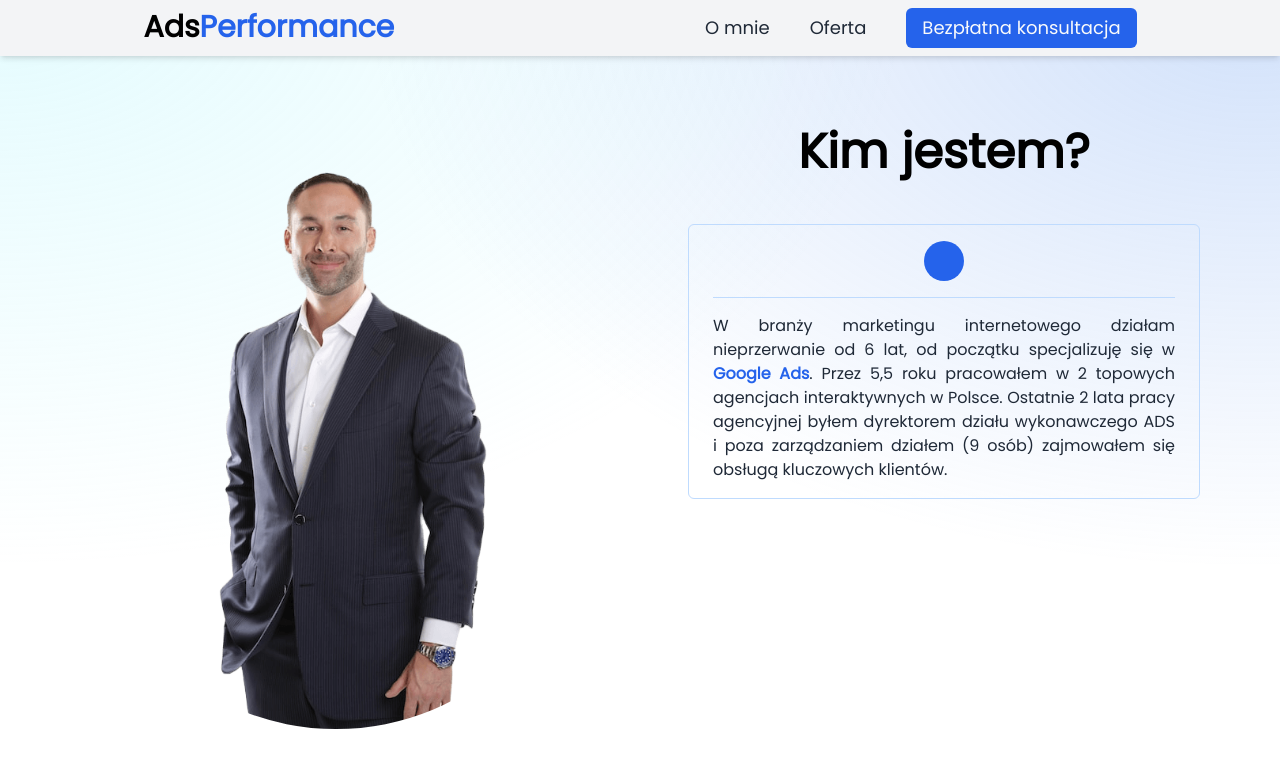
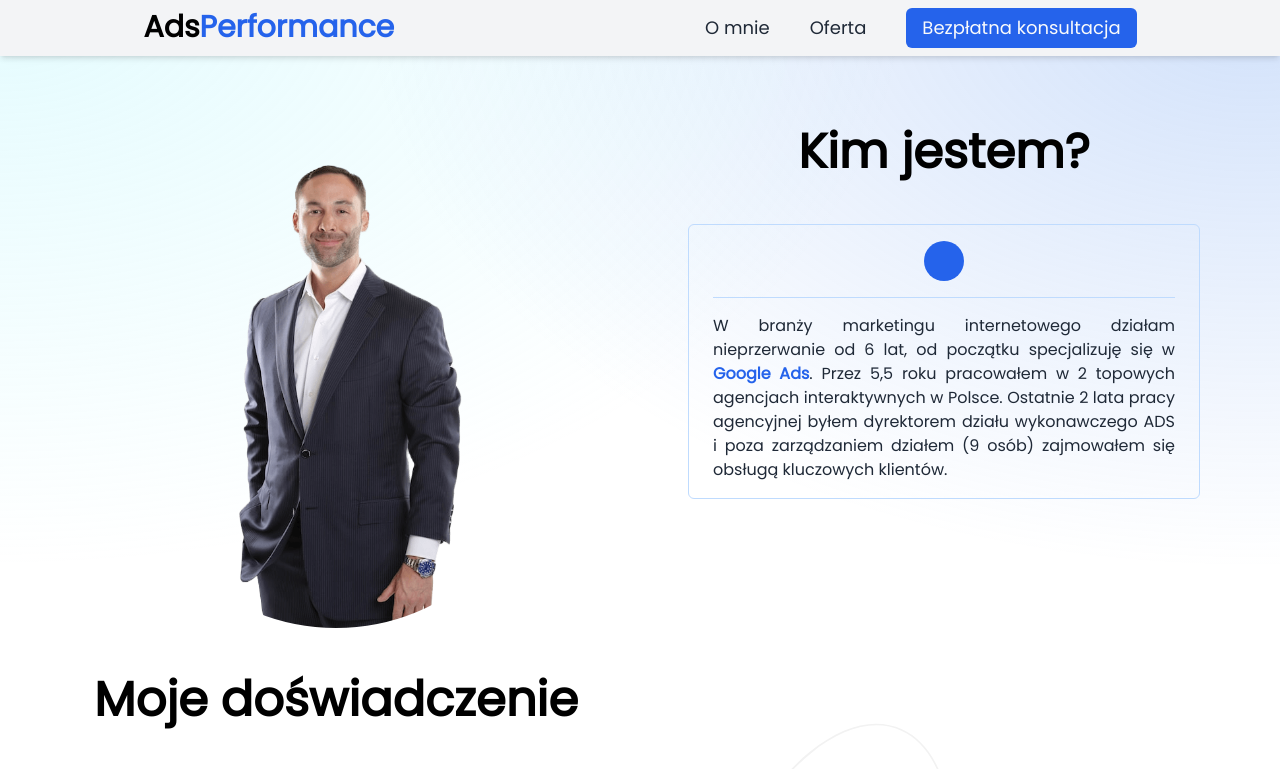
Before and after one commit to Daishi00/adsGoal, a SvelteKit app: page /o-mnie in a window 1280 px wide. Shown: the top 769 px of the page. Built offline with nearby package versions, Linux system fonts and the light colour scheme; some icons are missing.

Commit message:
add page transitions

```diff
--- a/src/lib/components/Form/Form.svelte
+++ b/src/lib/components/Form/Form.svelte
@@ -5,8 +5,8 @@
 </script>
 
 <form name="contact" method="POST" data-netlify="true" class="container max-w-lg">
-	<Input label="Imię" name="name" />
-	<Input label="Email" name="email" />
+	<Input type="text" label="Imię" name="name" />
+	<Input type="email" label="Email" name="email" />
 	<div>
 		<TextArea label="Wiadomość" name="message" />
 	</div>
--- a/src/lib/components/Form/Input.svelte
+++ b/src/lib/components/Form/Input.svelte
@@ -1,15 +1,16 @@
 <script lang="ts">
 	export let label: string;
 	export let name: string;
+	export let type: 'email' | 'text';
 </script>
 
 <p>
 	<label class="text-gray-600"
 		>{label} <br />
 		<input
-			type="text"
 			class="w-full h-8 border-blue-200 border-2 rounded-md my-2 focus:outline-none focus:border-blue-600 p-1"
 			{name}
+			{type}
 		/></label
 	>
 </p>
--- a/src/lib/components/Prices/PriceList.svelte
+++ b/src/lib/components/Prices/PriceList.svelte
@@ -2,6 +2,7 @@
 	import Button from '../Button.svelte';
 	import PriceItem from './PriceItem.svelte';
 	import { prices } from './constants';
+	import { blur } from 'svelte/transition';
 </script>
 
 <ul class="grid grid-cols-1 xl:grid-cols-3 place-items-center gap-4">
--- /dev/null
+++ b/src/lib/components/Transition.svelte
@@ -0,0 +1,11 @@
+<script lang="ts">
+	import { fade } from 'svelte/transition';
+	export let key: string;
+	export let duration: number = 300;
+</script>
+
+{#key key}
+	<main in:fade={{ duration }} class="overflow-y-visible flex flex-1 justify-center">
+		<slot />
+	</main>
+{/key}
--- a/src/routes/+layout.svelte
+++ b/src/routes/+layout.svelte
@@ -2,14 +2,18 @@
 	import '../app.css';
 	import Header from '$lib/components/Header.svelte';
 	import Footer from '$lib/components/Footer.svelte';
+	import PageTransition from '$lib/components/Transition.svelte';
+	import type { PageData } from './$types';
+
+	export let data: PageData;
 </script>
 
 <div class="flex flex-col h-screen">
 	<Header />
-	<main class="flex flex-1 justify-center">
+	<PageTransition key={data.url} duration={200}>
 		<div class="container mt-32 mb-16 mx-8">
 			<slot />
 		</div>
-	</main>
+	</PageTransition>
 	<Footer />
 </div>
--- /dev/null
+++ b/src/routes/+layout.ts
@@ -0,0 +1,5 @@
+import type { LayoutLoad } from './$types';
+
+export const load: LayoutLoad = ({ url }) => {
+	return { url: url.pathname };
+};
--- a/src/routes/o-mnie/+page.svelte
+++ b/src/routes/o-mnie/+page.svelte
@@ -6,9 +6,9 @@
 	import Card from '$lib/components/Card/Card.svelte';
 </script>
 
-<div class="grid grid-cols-1 lg:grid-cols-2 gap-y-12 lg:gap-y-0">
-	<div class="flex justify-center place-items-start order-2 lg:order-1">
-		<img src={man} alt="Person in suit" class="rounded-full h-5/6" />
+<div class="grid grid-cols-1 lg:grid-cols-2 gap-y-12">
+	<div class="flex justify-center place-items-start order-2 lg:order-1 h-full">
+		<img src={man} alt="Person in suit" class="rounded-full h-[500px]" />
 	</div>
 	<div class="flex flex-col gap-12 place-items-center order-1 lg:order-2">
 		<h2 class="text-5xl font-bold text-center">Kim jestem?</h2>
```
